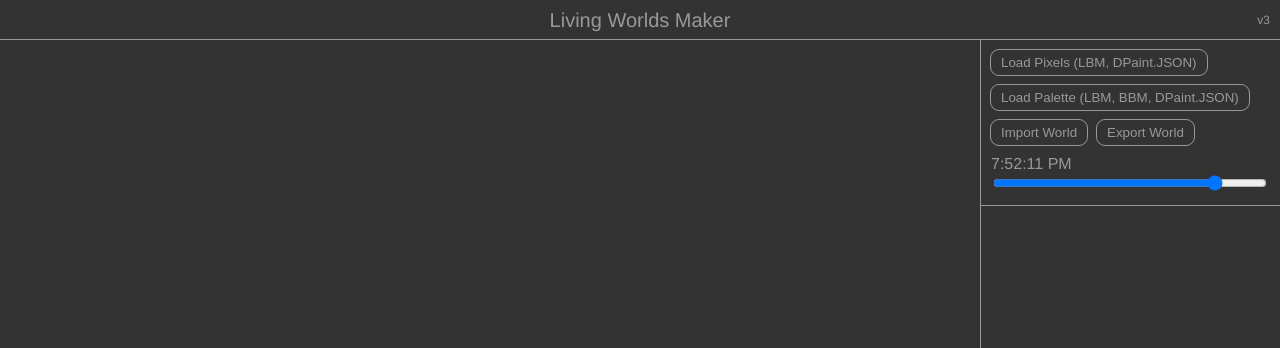
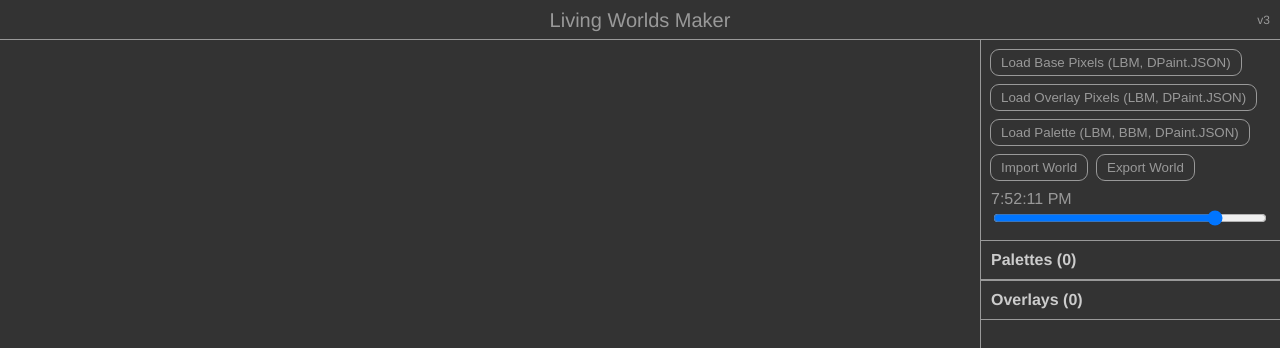
Before and after one commit to pixfabrik/magrathea, a React (Vite) app: page / in a window 1280 px wide. Shown: the top 348 px of the page. Built offline with nearby package versions, Linux system fonts and the light colour scheme.

Commit message:
You can now load overlay pixels. They assume index 0 is transparent; You can now collapse and expand the palette controls, as well as the new overlay controls. They start off collapsed by default.

```diff
--- a/src/Controls.less
+++ b/src/Controls.less
@@ -25,8 +25,9 @@
     }
   }
 
-  .palette-area {
+  .resource-area {
     margin: 0 0 0 0;
+    border-top: 1px solid @text-color;
     border-bottom: 1px solid @text-color;
 
     button {
@@ -36,8 +37,16 @@
     }
   }
 
-  .palette-info {
-    border-top: 1px solid @text-color;
+  .area-title {
+    padding: 10px;
+    font-weight: bold;
+    color: #ccc;
+    font-size: 16px;
+    cursor: pointer;
+  }
+
+  .resource-info {
+    border-top: 1px solid #666;
     padding: 10px;
 
     .name {
--- a/src/Controls.tsx
+++ b/src/Controls.tsx
@@ -1,7 +1,8 @@
+/* eslint-disable @typescript-eslint/no-unused-vars */
 import "./Controls.less";
 import React, { useEffect, useState } from "react";
 import WorldRunner from "./WorldRunner";
-import { PaletteInfo } from "./types";
+import { OverlayInfo, PaletteInfo } from "./types";
 import { getSecondsFromTimeString, importLbm, makeTimeString } from "./util";
 import { maxSeconds } from "./vars";
 
@@ -11,14 +12,16 @@ type ControlsProps = {
 
 const Controls: React.FC<ControlsProps> = ({ worldRunner }) => {
   const [changeCount, setChangeCount] = useState<number>(0);
+  const [paletteAreaOpen, setPaletteAreaOpen] = useState<boolean>(false);
+  const [overlayAreaOpen, setOverlayAreaOpen] = useState<boolean>(false);
+  const seconds = worldRunner.getSeconds();
+  const world = worldRunner.world;
 
   useEffect(() => {
     worldRunner.onChange = () => {
       setChangeCount(changeCount + 1);
     };
   }, [changeCount, worldRunner]);
-
-  const seconds = worldRunner.getSeconds();
 
   setTimeout(() => {
     setChangeCount(changeCount + 1);
@@ -33,19 +36,31 @@ const Controls: React.FC<ControlsProps> = ({ worldRunner }) => {
           onClick={async () => {
             try {
               const data = await importLbm(["lbm", "json"]);
-              worldRunner.world.loadImage(data);
+              world.loadImage(data);
             } catch (err) {
               alert(err);
             }
           }}
         >
-          Load Pixels (LBM, DPaint.JSON)
+          Load Base Pixels (LBM, DPaint.JSON)
+        </button>
+        <button
+          onClick={async () => {
+            try {
+              const data = await importLbm(["lbm", "json"]);
+              world.loadOverlay(data);
+            } catch (err) {
+              alert(err);
+            }
+          }}
+        >
+          Load Overlay Pixels (LBM, DPaint.JSON)
         </button>
         <button
           onClick={async () => {
             try {
               const data = await importLbm(["bbm", "lbm", "json"]);
-              worldRunner.world.loadColors(data);
+              world.loadColors(data);
             } catch (err) {
               alert(err);
             }
@@ -55,14 +70,14 @@ const Controls: React.FC<ControlsProps> = ({ worldRunner }) => {
         </button>
         <button
           onClick={async () => {
-            worldRunner.world.doImport();
+            world.doImport();
           }}
         >
           Import World
         </button>
         <button
           onClick={async () => {
-            worldRunner.world.doExport();
+            world.doExport();
           }}
         >
           Export World
@@ -79,17 +94,23 @@ const Controls: React.FC<ControlsProps> = ({ worldRunner }) => {
           }}
         />
       </div>
-      <div className="palette-area">
-        {worldRunner.world &&
-          worldRunner.world.paletteInfos.map(
+      <div className="resource-area">
+        <div
+          className="area-title"
+          onClick={() => {
+            setPaletteAreaOpen(!paletteAreaOpen);
+          }}
+        >
+          Palettes ({world.paletteInfos.length})
+        </div>
+        {paletteAreaOpen &&
+          world.paletteInfos.map(
             (paletteInfo: PaletteInfo, paletteIndex: number) => {
               return (
                 <div
                   key={paletteInfo.id}
-                  className={`palette-info ${
-                    worldRunner.world.paletteStatuses[paletteIndex] === "bad"
-                      ? "bad"
-                      : ""
+                  className={`resource-info ${
+                    world.paletteStatuses[paletteIndex] === "bad" ? "bad" : ""
                   }`}
                 >
                   <div className="name">{paletteInfo.name}</div>
@@ -101,7 +122,7 @@ const Controls: React.FC<ControlsProps> = ({ worldRunner }) => {
                       step="1"
                       value={makeTimeString(paletteInfo.startSeconds, true)}
                       onChange={(event) => {
-                        worldRunner.world.updatePalette(paletteIndex, {
+                        world.updatePalette(paletteIndex, {
                           startSeconds: getSecondsFromTimeString(
                             event.currentTarget.value
                           ),
@@ -116,7 +137,7 @@ const Controls: React.FC<ControlsProps> = ({ worldRunner }) => {
                       step="1"
                       value={makeTimeString(paletteInfo.endSeconds, true)}
                       onChange={(event) => {
-                        worldRunner.world.updatePalette(paletteIndex, {
+                        world.updatePalette(paletteIndex, {
                           endSeconds: getSecondsFromTimeString(
                             event.currentTarget.value
                           ),
@@ -155,7 +176,34 @@ const Controls: React.FC<ControlsProps> = ({ worldRunner }) => {
                   </button>
                   <button
                     onClick={() => {
-                      worldRunner.world.deletePalette(paletteIndex);
+                      world.deletePalette(paletteIndex);
+                    }}
+                  >
+                    Delete
+                  </button>
+                </div>
+              );
+            }
+          )}
+      </div>
+      <div className="resource-area">
+        <div
+          className="area-title"
+          onClick={() => {
+            setOverlayAreaOpen(!overlayAreaOpen);
+          }}
+        >
+          Overlays ({world.overlays.length})
+        </div>
+        {overlayAreaOpen &&
+          world.overlays.map(
+            (overlayInfo: OverlayInfo, overlayIndex: number) => {
+              return (
+                <div key={overlayInfo.id} className={`resource-info`}>
+                  <div className="name">{overlayInfo.name}</div>
+                  <button
+                    onClick={() => {
+                      world.deleteOverlay(overlayIndex);
                     }}
                   >
                     Delete
--- a/src/World.ts
+++ b/src/World.ts
@@ -3,11 +3,12 @@ import { saveAs } from "file-saver";
 import {
   LbmCycle,
   LbmData,
+  OverlayInfo,
   PaletteInfo,
   StorageContainer,
   StorageData,
 } from "./types";
-import { importFile, mapLinear } from "./util";
+import { getNextId, importFile, mapLinear } from "./util";
 import {
   maxSeconds,
   LBM_CYCLE_RATE_DIVISOR,
@@ -23,6 +24,7 @@ export default class World {
   width: number = 0;
   height: number = 0;
   pixels: number[] = [];
+  overlays: OverlayInfo[] = [];
   currentColors: number[][] = [];
   ctx: CanvasRenderingContext2D | null = null;
   pixelData: Uint8ClampedArray = new Uint8ClampedArray(0);
@@ -168,6 +170,34 @@ export default class World {
   }
 
   // ----------
+  loadOverlay(data: LbmData) {
+    this.overlays.push({
+      id: getNextId(this.overlays),
+      name: data.name,
+      width: data.width,
+      height: data.height,
+      pixels: data.pixels,
+    });
+
+    this.handleChange();
+  }
+
+  // ----------
+  deleteOverlay(overlayIndex: number) {
+    this.overlays.splice(overlayIndex, 1);
+    this.handleChange();
+  }
+
+  // ----------
+  handleChange() {
+    this.save();
+
+    if (this.onChange) {
+      this.onChange();
+    }
+  }
+
+  // ----------
   handleResize = () => {
     if (this.ctx && this.width && this.height) {
       const canvas = this.ctx.canvas;
@@ -185,17 +215,6 @@ export default class World {
   };
 
   // ----------
-  getNextPaletteId() {
-    let id = 1;
-    for (const paletteInfo of this.paletteInfos) {
-      if (paletteInfo.id >= id) {
-        id = paletteInfo.id + 1;
-      }
-    }
-    return id;
-  }
-
-  // ----------
   loadColors(data: LbmData) {
     let seconds = 0;
     if (this.paletteInfos.length) {
@@ -205,7 +224,7 @@ export default class World {
     }
 
     const endPaletteInfo = {
-      id: this.getNextPaletteId(),
+      id: getNextId(this.paletteInfos),
       name: data.name,
       colors: data.colors,
       cycles: data.cycles.filter((cycle) => cycle.low !== cycle.high),
@@ -220,22 +239,13 @@ export default class World {
     }
 
     this.paletteInfos.push(endPaletteInfo);
-
-    this.save();
-
-    if (this.onChange) {
-      this.onChange();
-    }
+    this.handleChange();
   }
 
   // ----------
   deletePalette(paletteIndex: number) {
     this.paletteInfos.splice(paletteIndex, 1);
-    this.save();
-
-    if (this.onChange) {
-      this.onChange();
-    }
+    this.handleChange();
   }
 
   // ----------
@@ -244,11 +254,7 @@ export default class World {
     Object.assign(paletteInfo, newInfo);
 
     this.sortPalettes();
-    this.save();
-
-    if (this.onChange) {
-      this.onChange();
-    }
+    this.handleChange();
   }
 
   // ----------
@@ -317,6 +323,28 @@ export default class World {
       }
     }
 
+    for (const overlay of this.overlays) {
+      let x = 0;
+      let y = 0;
+      for (let i = 0; i < overlay.pixels.length; i++) {
+        const pixel = overlay.pixels[i];
+        const color = currentColors[pixel];
+        if (pixel && color && x < width && y < height) {
+          const p = (x + y * width) * 4;
+          pixelData[p] = color[0]; // Red channel
+          pixelData[p + 1] = color[1]; // Green channel
+          pixelData[p + 2] = color[2]; // Blue channel
+          pixelData[p + 3] = 255; // Alpha channel (opacity)
+        }
+
+        x++;
+        if (x >= overlay.width) {
+          x = 0;
+          y++;
+        }
+      }
+    }
+
     // Create an ImageData object with the pixel data
     const imageData = new ImageData(pixelData, width, height);
 
@@ -336,6 +364,7 @@ export default class World {
         height: this.height,
         paletteInfos: this.paletteInfos,
         pixels: this.pixels,
+        overlays: this.overlays,
       },
     };
 
@@ -380,12 +409,7 @@ export default class World {
       }
 
       this.ingestData(fileData.data);
-
-      this.save();
-
-      if (this.onChange) {
-        this.onChange();
-      }
+      this.handleChange();
     } catch (err) {
       alert("Error importing: " + err);
     }
@@ -397,6 +421,7 @@ export default class World {
     this.width = parsedData.width;
     this.height = parsedData.height;
     this.paletteInfos = parsedData.paletteInfos;
+    this.overlays = parsedData.overlays || [];
 
     // console.log(parsedData);
 
--- a/src/util.ts
+++ b/src/util.ts
@@ -6,6 +6,7 @@ import {
   DPaintJsCycle,
   DPaintJsData,
   StorageContainer,
+  ObjectWithId,
 } from "./types";
 import { LBM_CYCLE_RATE_DIVISOR, WORLD_DATA_TYPE } from "./vars";
 
@@ -105,6 +106,18 @@ export function getSecondsFromTimeString(timeString: string) {
 }
 
 // ----------
+export function getNextId(items: ObjectWithId[]) {
+  let id = 1;
+  for (const item of items) {
+    if (item.id >= id) {
+      id = item.id + 1;
+    }
+  }
+
+  return id;
+}
+
+// ----------
 export function importFile(types: string[]): Promise<File | object> {
   return new Promise((resolve, _reject) => {
     const fileInput = document.createElement("input");
```
Also changed, not shown: src/types.ts (+13 -0 lines), 1 other file (tests, documents, lock files or other folders).
